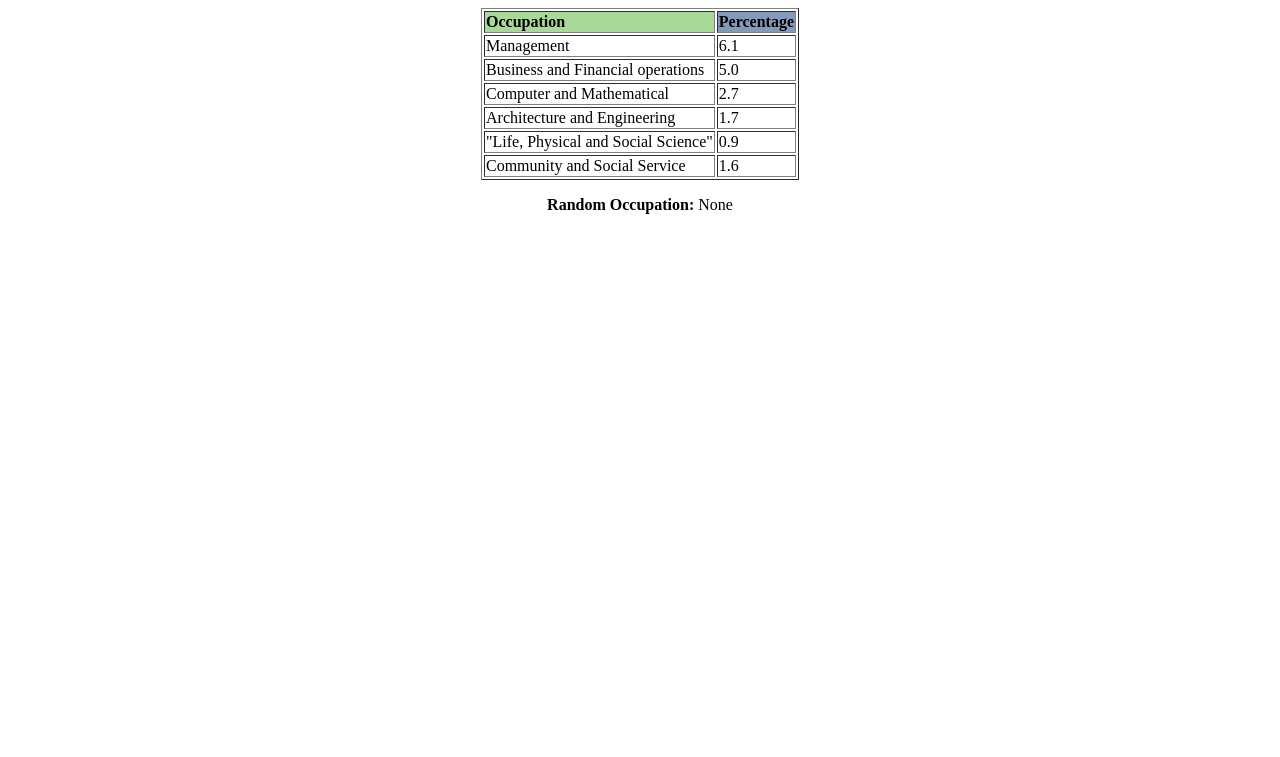
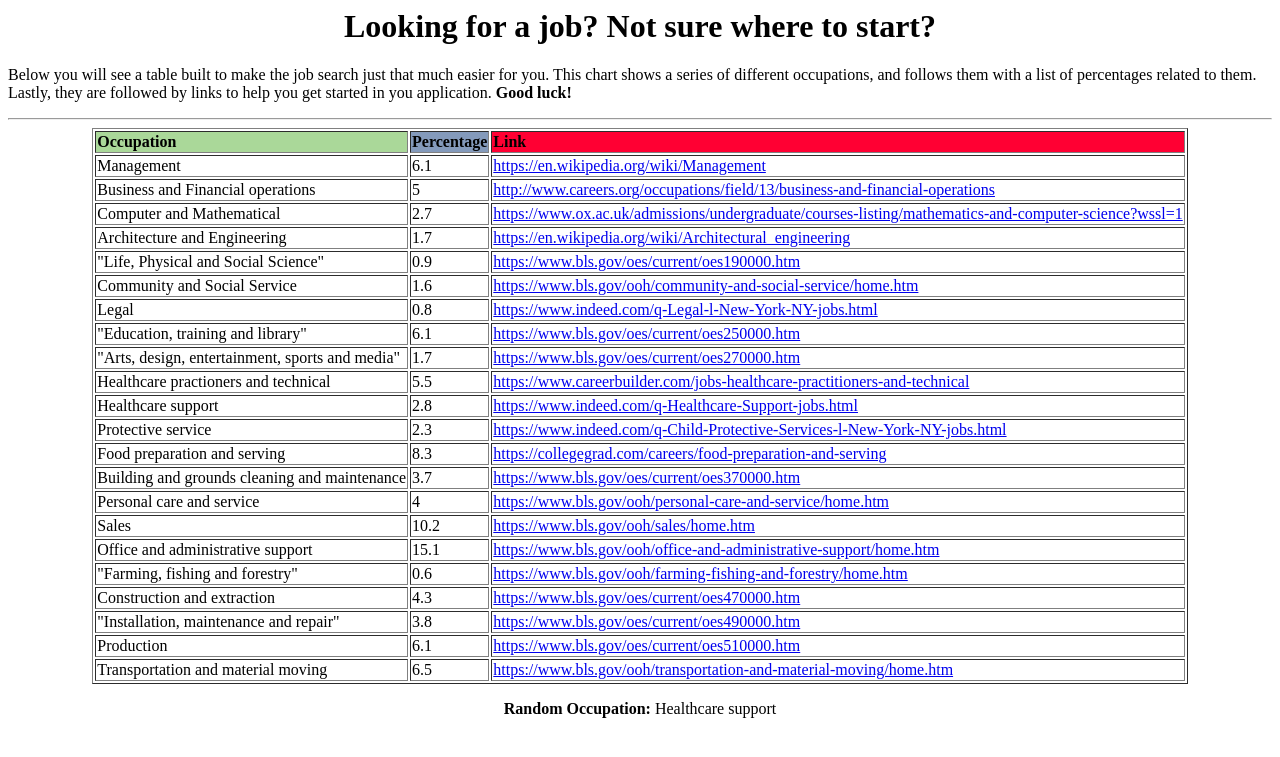
Before and after one commit to kionkina/KB-Toys, a Flask app: page /occupations in a window 1280 px wide. Shown: the top 757 px of the page. Run offline with Flask 2, Linux system fonts and the light colour scheme; parts of the project's set-up code (start-up, migrations or seed data) failed here and were passed over.

Commit message:
added links to interface

```diff
--- a/.#occupations.csv
+++ /dev/null
@@ -1 +0,0 @@
-Karina@Karinas-MacBook-Air.local.12995
--- a/app.py
+++ b/app.py
@@ -31,9 +31,9 @@
     #if there are commas in the job class
     if len(line) > 3:
         the_key = ",".join(line[:len(line) - 2])
-        d[the_key] = float(line[len(line) - 2])
+        d[the_key] = ",".join(line[len(line) - 2:])
     else:
-        d[line[0]] = float(line[1])
+        d[line[0]] = ",".join(line[1:])
 
 for i in d:
     print i
@@ -45,7 +45,7 @@
 	#rand represents a random number between 1 and 998, which coincides with the values of the percentages of the jobs
 	#print rand
 	for key in d:
-		count = count + (d[key]*10)
+		count = count + (float(d[key].split(',')[0])*10)
 		#add to count to find out which occupation to stop at
 		#print count
 		if count >= rand:
@@ -70,8 +70,8 @@
 def ret():
     title = "Homework 05"
     return  render_template('speed.html', the_title = title, occupation = rand_job(),  collection = d)
-"""
+print d
+
 if __name__=="__main__":
     app.debug = True
     app.run()
-"""
--- a/occupations.csv
+++ b/occupations.csv
@@ -5,12 +5,12 @@
 Architecture and Engineering,1.7, https://en.wikipedia.org/wiki/Architectural_engineering
 "Life, Physical and Social Science", 0.9, https://www.bls.gov/oes/current/oes190000.htm
 Community and Social Service,1.6, https://www.bls.gov/ooh/community-and-social-service/home.htm
-Legal,0.8, https://www.indeed.com/q-Legal-l-New-York,-NY-jobs.html
+Legal,0.8, https://www.indeed.com/q-Legal-l-New-York-NY-jobs.html
 "Education, training and library",6.1, https://www.bls.gov/oes/current/oes250000.htm
 "Arts, design, entertainment, sports and media",1.7, https://www.bls.gov/oes/current/oes270000.htm
 Healthcare practioners and technical,5.5, https://www.careerbuilder.com/jobs-healthcare-practitioners-and-technical
 Healthcare support,2.8, https://www.indeed.com/q-Healthcare-Support-jobs.html
-Protective service,2.3, https://www.indeed.com/q-Child-Protective-Services-l-New-York,-NY-jobs.html
+Protective service,2.3, https://www.indeed.com/q-Child-Protective-Services-l-New-York-NY-jobs.html
 Food preparation and serving,8.3, https://collegegrad.com/careers/food-preparation-and-serving
 Building and grounds cleaning and maintenance,3.7, https://www.bls.gov/oes/current/oes370000.htm
 Personal care and service,4, https://www.bls.gov/ooh/personal-care-and-service/home.htm
--- a/templates/speed.html
+++ b/templates/speed.html
@@ -1,15 +1,19 @@
 <! DOCTYPE html>
 <html>
   <head>
-    <title>{{the_title}}</title>
+    <title>{{ the_title }}</title>
   </head>
   <body>
+    <center><h1>Looking for a job? Not sure where to start?</h1></center>
+    <p>Below you will see a table built to make the job search just that much easier for you. This chart shows a series of different occupations, and follows them with a list of percentages related to them. Lastly, they are followed by links to help you get started in you application. <b>Good luck!</b></p>
+    <hr>
     <center>
       <table border="1" >
-<tr> <td bgcolor = "#AAD899"> <b> Occupation </b> </td> <td bgcolor = "#849ABB"> <b>Percentage </b> </td>
+	<tr> <td bgcolor = "#AAD899"> <b> Occupation </b> </td> <td bgcolor = "#849ABB"> <b>Percentage </b> </td> <td bgcolor = "#FFGG33"> <b> Link </b> </td>
 	{% for item in collection %}
 	<tr>
-<td> {{item}} </td><td> {{ collection[item] }}</td></tr>
+	  <td> {{item}} </td><td> {{ collection[item].split(",")[0] }}</td><td> <a href="{{ collection[item].split(",")[1] }}">{{ collection[item].split(",")[1] }}</a></td>
+	</tr>
 	{% endfor %}
       </table>
 
```
Also changed, not shown: 1 other file. Lines whose indentation alone changed are shown as unchanged.
